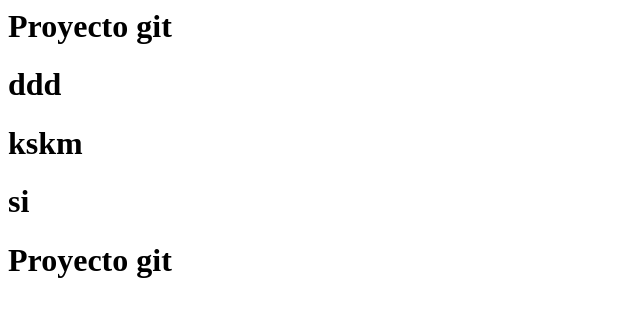
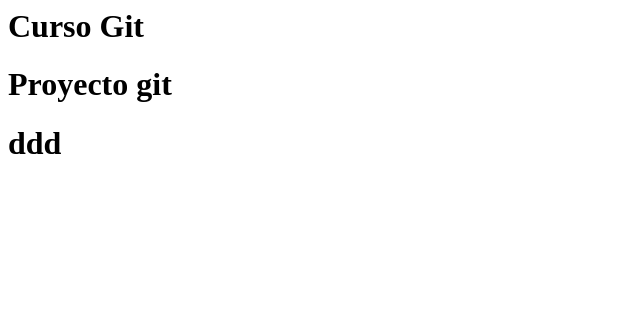
Before and after one commit to lucySagas/Proyecto-GIT, a plain HTML site: page index.html in a window 1280 px wide. Shown: the whole page, without its empty margins (0-640 px from the left). Drawn offline with Linux system fonts and the light colour scheme.

Commit message:
Agregando cambios

```diff
--- a/index.html
+++ b/index.html
@@ -1,6 +1,3 @@
-
+<h1>Curso Git</h1>
 <h1>Proyecto git</h1>
 <h1>ddd</h1>
-<h1>kskm</h1>
-<h1>si</h1>
-<h1>Proyecto git</h1>
```
Also changed, not shown: archivo.txt (added).
